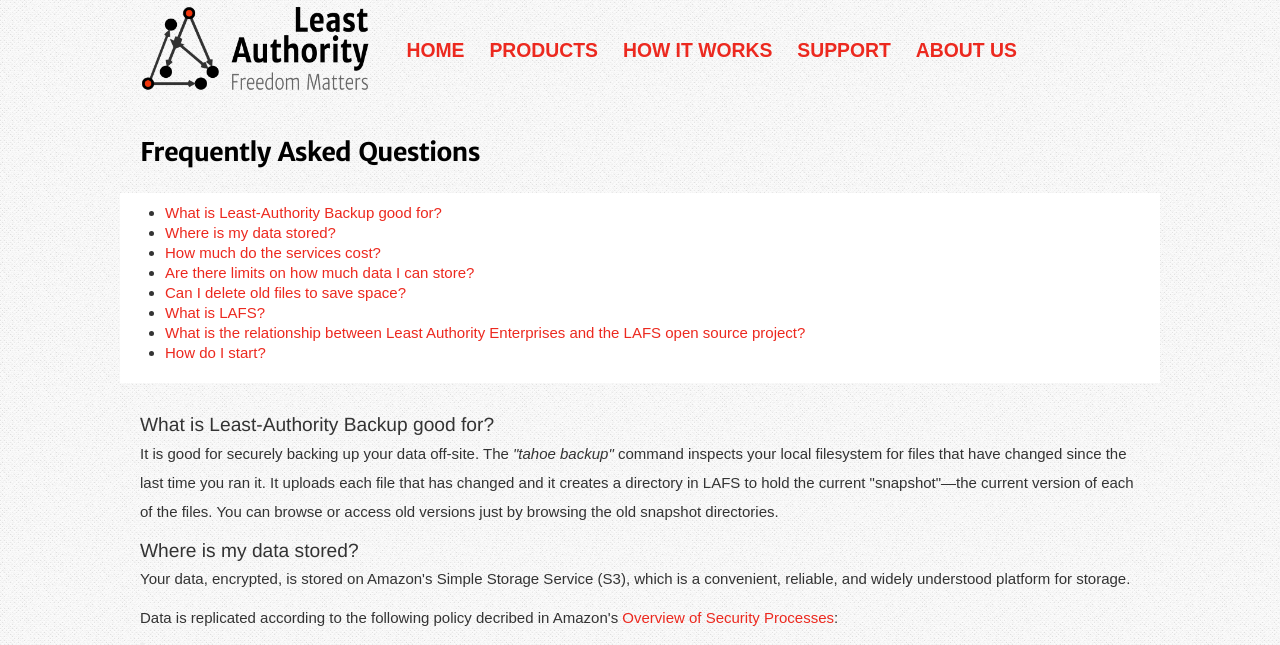
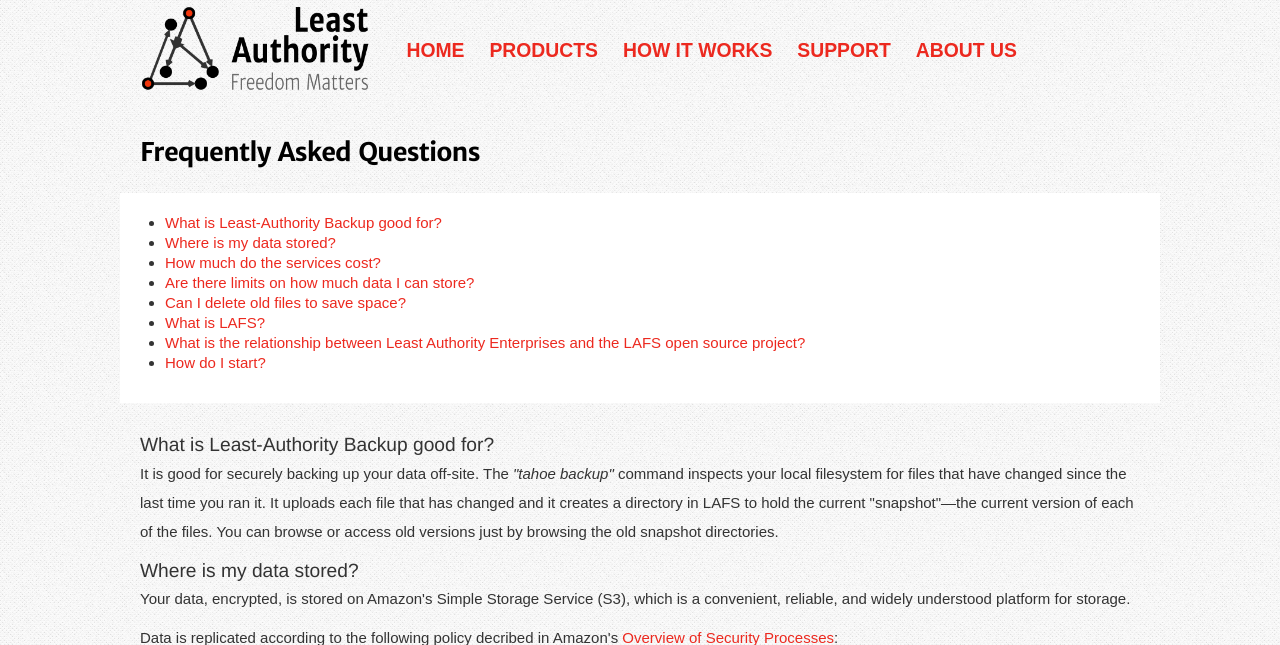
Before and after one commit to LeastAuthority/leastauthority.com, a Python web app: template lae_site/templates/faq.html in a window 1280 px wide. Shown: the top 645 px of the page. Run offline with Jinja, Linux system fonts and the light colour scheme; the template is opened without the code that fills it, so the values that code supplies are empty; some web fonts are replaced.

Commit message:
moar spacing

```diff
--- a/content/static/css/style.css
+++ b/content/static/css/style.css
@@ -298,7 +298,7 @@ Product page
 
 .highlight {
     background: white;
-    padding: 10px 20px 10px 20px;
+    padding: 20px;
     margin: 0 -20px;
 }
 
--- a/lae_site/templates/index.html
+++ b/lae_site/templates/index.html
@@ -92,7 +92,6 @@
         </div>
         <br>
         <h4>Unlike anyone else, S4 offers <strong><em>verifiable</em> end-to-end security</strong>. <a href="/product_s4/#how_it_works">Read more about how S4 works &raquo;</a></h4>
-        <br>
     </span>
     </div>
 </div>
@@ -141,6 +140,7 @@
         </div>
     </div>
     <section>
+        <br>
 {% endblock %}
 <!--     <section>
     <h3>Screenshots</h3>
```
